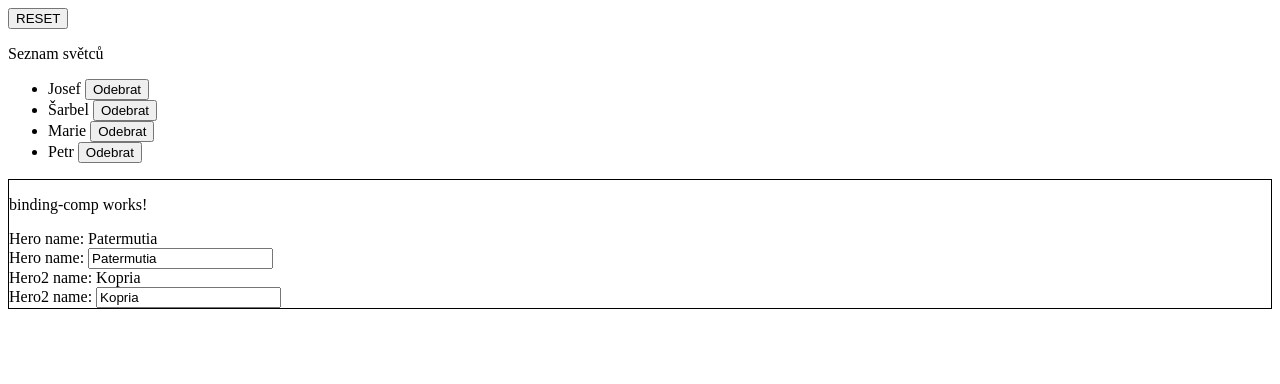
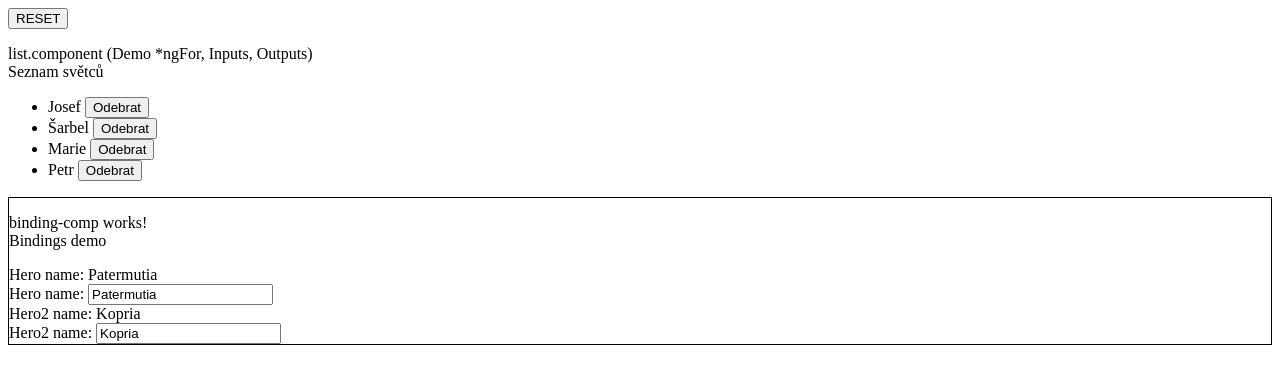
Before and after one commit to zdendapa/angular-manual-components, an Angular app: page / in a window 1280 px wide. Shown: the top 384 px of the page. Built offline with nearby package versions, Linux system fonts and the light colour scheme.

Commit message:
2 files modified

```diff
--- a/src/app/binding-comp/binding-comp.component.html
+++ b/src/app/binding-comp/binding-comp.component.html
@@ -1,8 +1,13 @@
 <p>
-binding-comp works!
+  binding-comp works!<br />
+  Bindings demo
 </p>
 <div>Hero name: {{ hero.name }}</div>
-<span>Hero name: </span><input [(ngModel)]="hero.name">
+<span>Hero name: </span><input [(ngModel)]="hero.name" />
 
 <div>Hero2 name: {{ heroSecond.name }}</div>
-<span>Hero2 name: </span><input [ngModel]="heroSecond.name" (ngModelChange)="heroSecond.name = $event">
+<span>Hero2 name: </span
+><input
+  [ngModel]="heroSecond.name"
+  (ngModelChange)="heroSecond.name = $event"
+/>
--- a/src/app/list/list.component.html
+++ b/src/app/list/list.component.html
@@ -1,4 +1,5 @@
 <p>
+  list.component (Demo *ngFor, Inputs, Outputs)<br />
   Seznam světců
 </p>
 
```
